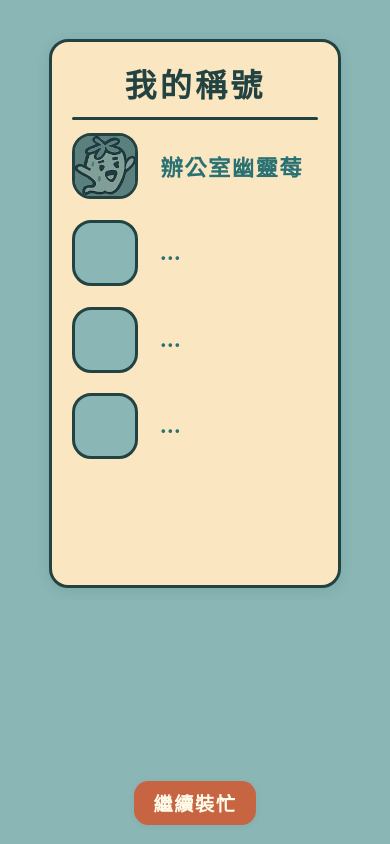
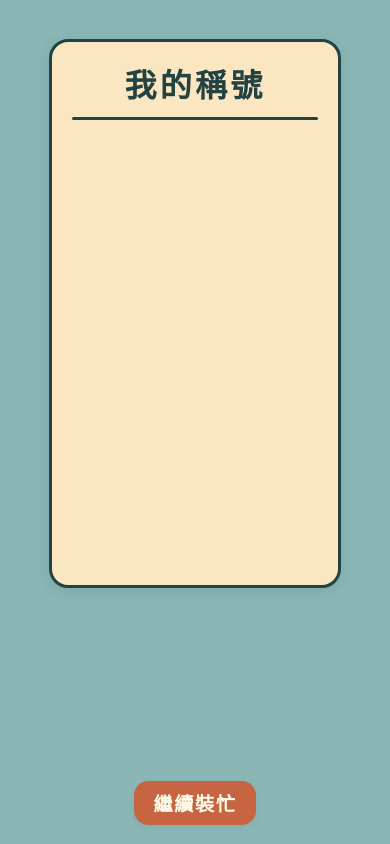
Before and after one commit to jelly871011/metting-berry, a React (Vite) app: page /title in a window 390 px wide. Built offline with nearby package versions, Linux system fonts and the light colour scheme.

Commit message:
feat: add title function

```diff
--- a/src/assets/styles/Title.css
+++ b/src/assets/styles/Title.css
@@ -2,7 +2,12 @@
     width: 100%;
     display: flex;
     flex-direction: column;
+    padding: 0 0.5rem;
     gap: 1.3rem;
+    max-height: 55vh;
+    overflow-y: auto;
+    scrollbar-width: thin;
+    scrollbar-color: #297172 #f6e9d6;
 }
 
 .title-list-item {
@@ -29,10 +34,20 @@
 }
 
 .title-list-text {
-    font-size: 1.7rem;
+    font-size: 1.5rem;
     color: #297172;
     font-weight: bold;
     letter-spacing: 0.06em;
+}
+
+/* 美化滾動條（Webkit） */
+.title-list::-webkit-scrollbar {
+    width: 8px;
+    background: #f6e9d6;
+}
+.title-list::-webkit-scrollbar-thumb {
+    background: #297172;
+    border-radius: 4px;
 }
 
 @media (max-width: 600px) {
@@ -46,8 +61,9 @@
     }
     .title-list {
         width: 90%;
+        max-height: 55vh;
     }
     .title-list-text {
-        font-size: 1.4rem;
+        font-size: 1.2rem;
     }
 }
--- a/src/pages/Meeting.tsx
+++ b/src/pages/Meeting.tsx
@@ -20,6 +20,13 @@ const Meeting: React.FC = () => {
     const [dialog, setDialog] = useState<{speaker?: string, text: string}[]>([]);
     const [showEndCall, setShowEndCall] = useState(false);
     const [systemMsg, setSystemMsg] = useState<string | null>(null);
+    const [titles, setTitles] = useState<string[]>(() => {
+      try {
+        return JSON.parse(localStorage.getItem('myTitles') || '[]');
+      } catch {
+        return [];
+      }
+    });
 
     useEffect(() => {
         if (!currentScript.length) return;
@@ -108,6 +115,17 @@ const Meeting: React.FC = () => {
             stress: result.stress || 0,
             skills: result.skills || [],
           }));
+          // 取得結局時自動加入稱號
+          if (result.title) {
+            setTitles(prev => {
+              if (!prev.includes(result.title)) {
+                const next = [...prev, result.title];
+                localStorage.setItem('myTitles', JSON.stringify(next));
+                return next;
+              }
+              return prev;
+            });
+          }
         }
       }
     }, [currentScriptKey]);
--- a/src/pages/Title.tsx
+++ b/src/pages/Title.tsx
@@ -1,33 +1,48 @@
 import React from 'react';
 import '@/assets/styles/Title.css';
-import title_1 from '@/assets/images/title_1.png';
+import title_1 from '@/assets/images/titles/title_1.png';
 import Container from '../components/Container';
 import Footer from '../components/Footer';
 import Card from '../components/Card';
 
+const titleImgMap: Record<string, string> = {
+    '研究型摸魚大師': title_1,
+    '話術王': title_1,
+    '焦點轉移達人': title_1,
+    "裝傻天王": title_1,
+    '消失的草莓': title_1,
+    '生成式草莓': title_1,
+    '鍵盤時間魔術師': title_1,
+    '貼圖外交官': title_1,
+    '隱身聆聽莓': title_1,
+    '夢遊莓': title_1,
+    '內心宇宙莓': title_1,
+    '系統提示莓': title_1,
+    '辦公室幽靈莓': title_1,
+};
+
 const Title: React.FC = () => {
+    const myTitles: string[] = React.useMemo(() => {
+        try {
+            return JSON.parse(localStorage.getItem('myTitles') || '[]');
+        } catch {
+            return [];
+        }
+    }, []);
     return (
         <Container>
             <Card type="title" title="我的稱號">
                 <div className="title-list">
-                    <div className="title-list-item">
-                        <span className="title-icon-box">
-                            <img src={title_1} alt="辦公室幽靈莓" className="title-icon" />
-                        </span>
-                        <span className="title-list-text">辦公室幽靈莓</span>
-                    </div>
-                    <div className="title-list-item">
-                        <span className="title-icon-box"></span>
-                        <span className="title-list-text">...</span>
-                    </div>
-                    <div className="title-list-item">
-                        <span className="title-icon-box"></span>
-                        <span className="title-list-text">...</span>
-                    </div>
-                    <div className="title-list-item">
-                        <span className="title-icon-box"></span>
-                        <span className="title-list-text">...</span>
-                    </div>
+                    {myTitles.map((title, idx) => (
+                        <div className="title-list-item" key={title+idx}>
+                            <span className="title-icon-box">
+                              {titleImgMap[title] ? (
+                                <img src={titleImgMap[title]} alt={title} className="title-icon" />
+                              ) : null}
+                            </span>
+                            <span className="title-list-text">{title}</span>
+                        </div>
+                    ))}
                 </div>
             </Card>
             <Footer />
```
Also changed, not shown: src/assets/images/titles/title_1.png (renamed from src/assets/images/title_1.png).
